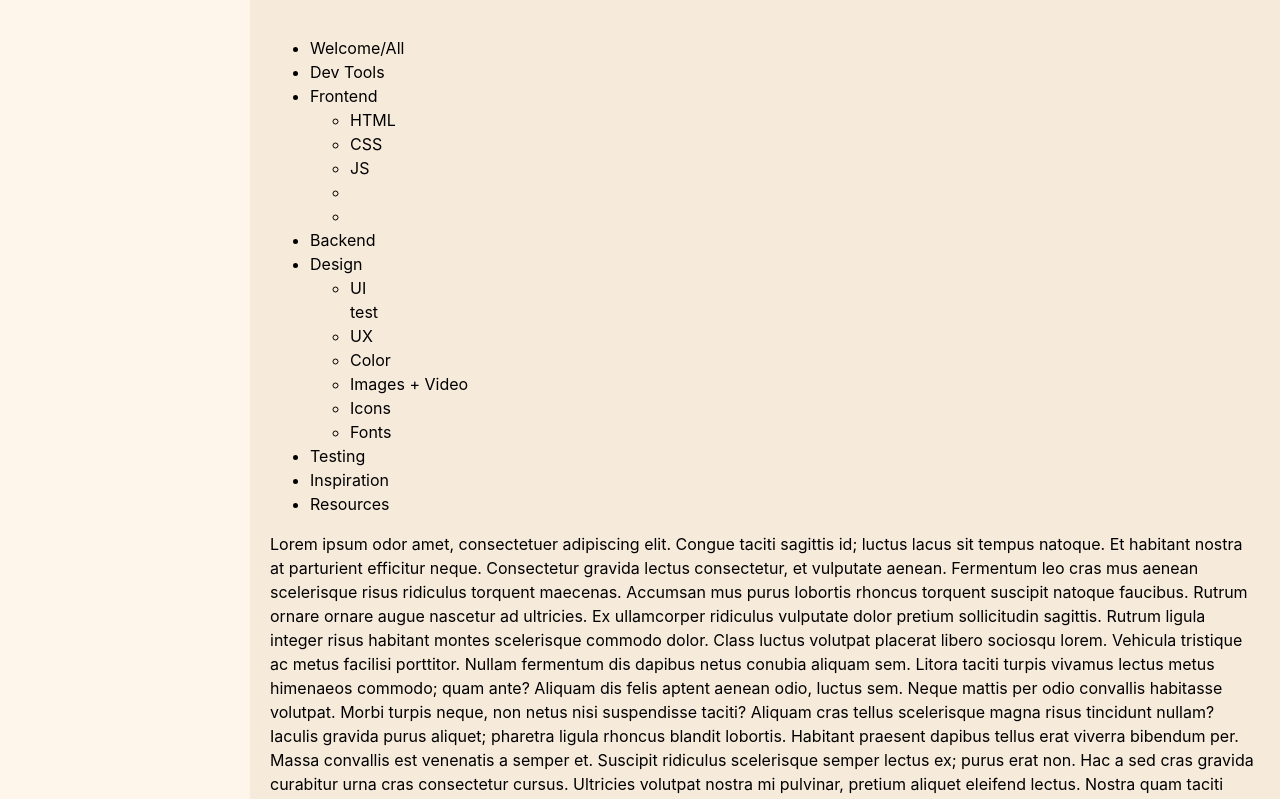
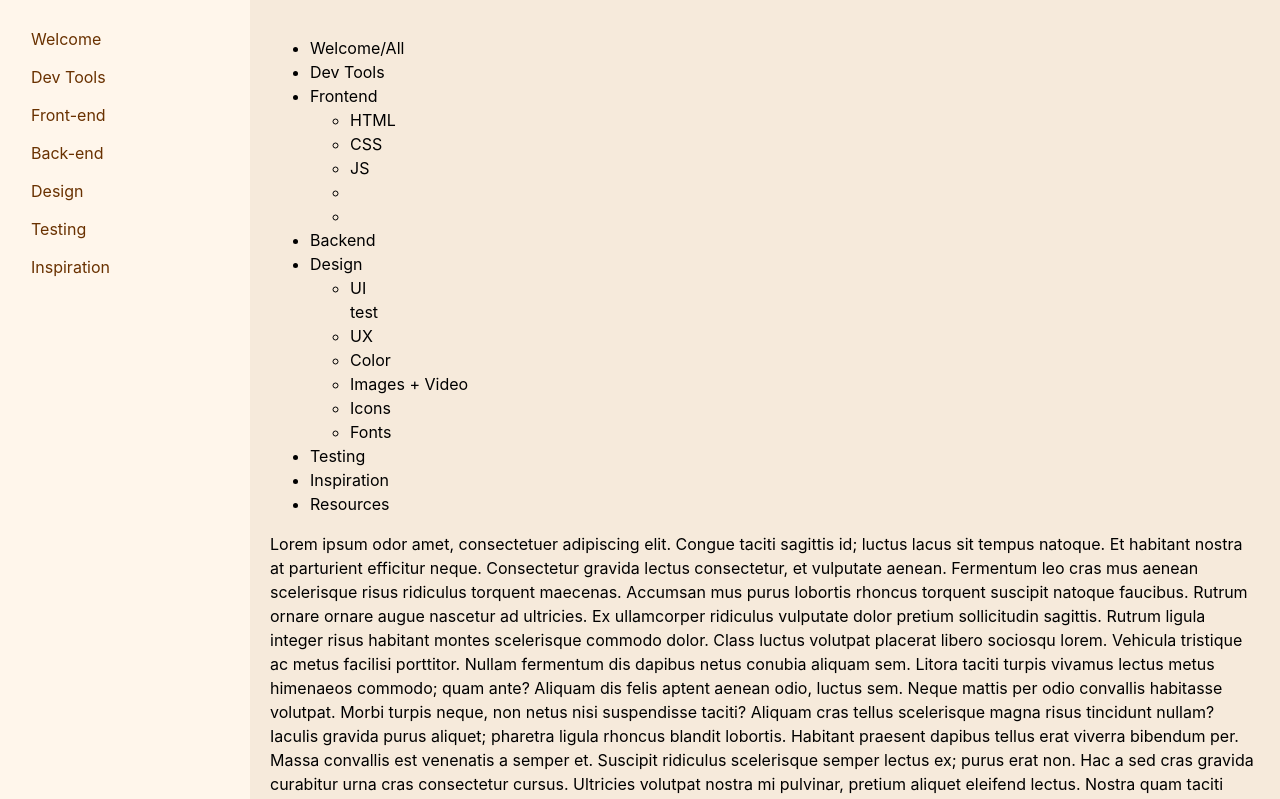
Before and after one commit to garviswbs/toolbox, a React (Vite) app: page / in a window 1280 px wide. Shown: the top 799 px of the page. Built offline with nearby package versions, Linux system fonts and the light colour scheme.

Commit message:
Basic Nav coloring

```diff
--- a/src/App.css
+++ b/src/App.css
@@ -16,8 +16,18 @@ body {
   height: 100vh;
   padding: 20px;
   background-color: #fff6eb;
-  color: black;
   box-sizing: border-box;
+
+  .nav_item_parent {
+    color: #693100;
+    padding: 11px;
+    line-height: 16px;
+    cursor: pointer;
+  }
+  .nav_item_parent:hover {
+    background-color: #693100;
+    color: #fff6eb;
+  }
 }
 
 .main_content_parent {
--- a/src/App.jsx
+++ b/src/App.jsx
@@ -5,7 +5,15 @@ import "./App.css";
 function App() {
   return (
     <>
-      <div className="sidebar_nav_parent"></div>
+      <div className="sidebar_nav_parent">
+        <div className="nav_item_parent ">Welcome</div>
+        <div className="nav_item_parent ">Dev Tools</div>
+        <div className="nav_item_parent ">Front-end</div>
+        <div className="nav_item_parent ">Back-end</div>
+        <div className="nav_item_parent ">Design</div>
+        <div className="nav_item_parent ">Testing</div>
+        <div className="nav_item_parent ">Inspiration</div>
+      </div>
       <div className="main_content_parent">
         <ul>
           <li>Welcome/All</li>
```
